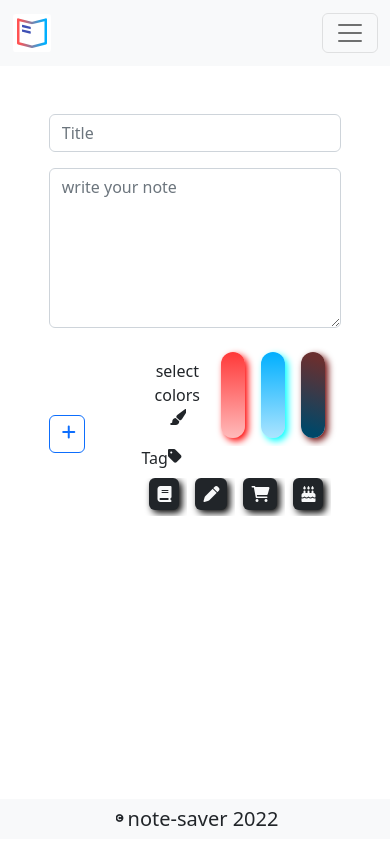
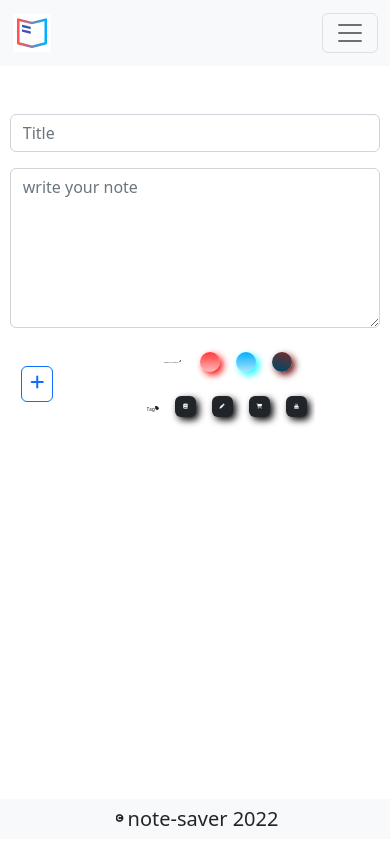
Before and after one commit to webpawan/Note-saver-App, a React (Create React App) app: page / in a window 390 px wide. Built offline with nearby package versions, Linux system fonts and the light colour scheme.

Commit message:
1.3.8 responsive desgn is almost complte

```diff
--- a/src/App.jsx
+++ b/src/App.jsx
@@ -6,7 +6,7 @@ import Footer from "./component/Footer";
 const App = () => {
   return (
     <>
-      <div className="main">
+      <div className="main ">
         <div className="row">
           <div className="content mainBody mx-auto">
             <Header />
--- a/src/Style.css
+++ b/src/Style.css
@@ -18,12 +18,36 @@ textarea {
   height: 10rem !important;
 }
 
-@media screen and (max-width: 480px) {
-.input{
-  width: 75% !important;
+
+
+@media screen and (max-width: 900px) {
+  .input{
+    width: 90% !important;
+  }
+
+  .mycolors button{
+    padding: 10px 10px !important;
+    font-size: 5px;
+
+  }
+
+.mycolors span{
+  font-size: 5px;
 }
 
-}
+  }
+
+  @media screen and (max-width: 600px) {
+    .input{
+      width: 95% !important;
+    }
+
+    .plus-btn{
+      padding: 5px 8px;
+    }
+
+
+    }
 
 
 .main {
@@ -33,23 +57,17 @@ textarea {
 }
 
 
-.card{
-
-animation-name: bhia;
-animation-timing-function: cubic-bezier(0.075, 0.82, 0.165, 1);
-animation-duration: 1s;
-}
-
-
 .copyright{
   font-size:.5rem;
 
 }
 
+
 #red{
   background: linear-gradient(180deg,rgba(255, 4, 4, 0.792),rgba(255, 4, 4, 0.271)) !important;
 transition: all .2s;
 border: none !important;
+
 
 }
 
@@ -60,13 +78,19 @@ border: none !important;
   transition: all .2s;
 
 
+
 }
 #red-blue{
   background: linear-gradient(18deg,#004768 10%,rgba(72, 0, 0, 0.816)90%) !important;
-
   border: none !important;
   transition: all .2s;
 
+
+
+}
+
+.element-size{
+  padding: 15px 15px;
 }
 #light{
   color: white !important;
@@ -80,3 +104,21 @@ opacity: none !important;
 }
 
 /* ///////////////////////// media query ////////////////////////////// */
+
+
+
+
+
+
+@media only screen and (max-width: 400px) {
+  .mycolors button{
+    padding: 10px 10px;
+    font-size: 2.5px;
+  }
+
+.mycolors span{
+  font-size: 5px;
+}
+
+
+}
--- a/src/component/CreateNote.jsx
+++ b/src/component/CreateNote.jsx
@@ -19,7 +19,7 @@ const CreateNote = () => {
 
   return (
     <>
-      <section className="input mx-auto w-50 mt-5">
+      <section className="input mx-auto w-75 mt-5">
         <form action="" onSubmit={setdata}>
           <div className="input-group mb-3">
             <input
@@ -42,11 +42,13 @@ const CreateNote = () => {
             ></textarea>
           </div>
         </form>
-        <div className="d-flex align-items-center my-3">
+
+        <div className=" row  d-flex align-items-center justify-content-between p-2 flex-wrap">
+          <div className=" col-2 mx-auto text-center col-md-2 col-lg-2">
             <button
               type="submit"
               onClick={setdata}
-            className="btn btn-outline-primary my-2 me-5 d-inline"
+              className="btn btn-outline-primary plus-btn"
             >
               {!isediting ? (
                 <i className="fa-solid fa-plus"></i>
@@ -54,10 +56,11 @@ const CreateNote = () => {
                 <i className="fa-solid fa-pen-to-square"></i>
               )}
             </button>
+          </div>
 
-          <div className="d-md-flex align-items-center justify-content-center mx-atuo pickcolorsize">
+          <div className=" col-10 col-md-10 col-lg-10 d-flex align-items-center text-center justify-content-center mx-atuo  flex-wrap">
               <div
-              className="d-flex mycolors   py-2 px-2"
+                className="d-flex mycolors  p-2"
                 onClick={pickcolor}
               >
                 <button className="btn btn-outline-primar ">
@@ -71,7 +74,7 @@ const CreateNote = () => {
                     transition: { duration: 0.1 },
                     y: "2px",
                   }}
-                className="btn btn-danger mx-2 rounded-5 element-size"
+                  className="btn btn-danger m-2  rounded-5 element-size "
                   id="red"
                   data-bs-toggle="tooltip"
                   data-bs-placement="bottom"
@@ -85,7 +88,7 @@ const CreateNote = () => {
                     transition: { duration: 0.1 },
                     y: "2px",
                   }}
-                className="btn btn-primary mx-2 rounded-5"
+                  className="btn btn-primary m-2 rounded-5  element-size "
                   id="blue"
                   data-bs-toggle="tooltip"
                   data-bs-placement="bottom"
@@ -99,7 +102,7 @@ const CreateNote = () => {
                     transition: { duration: 0.1 },
                     y: "2px",
                   }}
-                className="btn btn-dark mx-2 rounded-5"
+                  className="btn btn-dark m-2  rounded-5  element-size "
                   id="red-blue"
                   data-bs-toggle="tooltip"
                   data-bs-placement="bottom"
@@ -107,25 +110,21 @@ const CreateNote = () => {
                 ></motion.button>
               </div>
 
+              <div className="d-flex mycolors   flex-wrap align-items-center">
                 <span className="mx-2">
                   Tag<i className="fa-sharp fa-solid fa-tag "></i>
                 </span>
 
-            <div
-              className="d-flex mycolors   p-2"
-              onClick={pickTag}
-            >
-
+                <div className="" onClick={pickTag}>
                   <span
                     data-bs-toggle="tooltip"
                     data-bs-placement="bottom"
                     title="--> study time"
-
                   >
                     <motion.i
                       whileInView={{ boxShadow: " 3px 3px 7px black" }}
                       whileTap={{ boxShadow: "1px 1px 4px black", y: "-30px" }}
-                  className="fa-solid fa-book tagicon p-2 bg-dark text-light rounded mx-2"
+                      className="fa-solid fa-book tagicon p-2 bg-dark text-light rounded m-2 "
                     ></motion.i>
                   </span>
 
@@ -137,7 +136,7 @@ const CreateNote = () => {
                     <motion.i
                       whileInView={{ boxShadow: " 3px 3px 7px black" }}
                       whileTap={{ boxShadow: "1px 1px 4px black", y: "-30px" }}
-                  className="fa-solid tagicon fa-pen p-2 bg-dark text-light rounded mx-2"
+                      className="fa-solid tagicon fa-pen p-2 bg-dark text-light rounded m-2"
                     ></motion.i>
                   </span>
 
@@ -149,7 +148,7 @@ const CreateNote = () => {
                     <motion.i
                       whileInView={{ boxShadow: " 3px 3px 7px black" }}
                       whileTap={{ boxShadow: "1px 1px 4px black", y: "-30px" }}
-                  className="fa-solid tagicon fa-cart-shopping p-2 bg-dark text-light rounded mx-2"
+                      className="fa-solid tagicon fa-cart-shopping p-2 bg-dark text-light rounded m-2"
                     ></motion.i>
                   </span>
 
@@ -161,12 +160,14 @@ const CreateNote = () => {
                     <motion.i
                       whileInView={{ boxShadow: " 3px 3px 7px black" }}
                       whileTap={{ boxShadow: "1px 1px 4px black", y: "-30px" }}
-                  className="fa-solid tagicon fa-cake-candles  p-2 bg-dark text-light rounded mx-2"
+                      className="fa-solid tagicon fa-cake-candles  p-2 bg-dark text-light rounded m-2"
                     ></motion.i>
                   </span>
                 </div>
               </div>
             </div>
+        </div>
+
       </section>
       {/* -------- show note*/}
 
```
Lines whose indentation alone changed are shown as unchanged.
